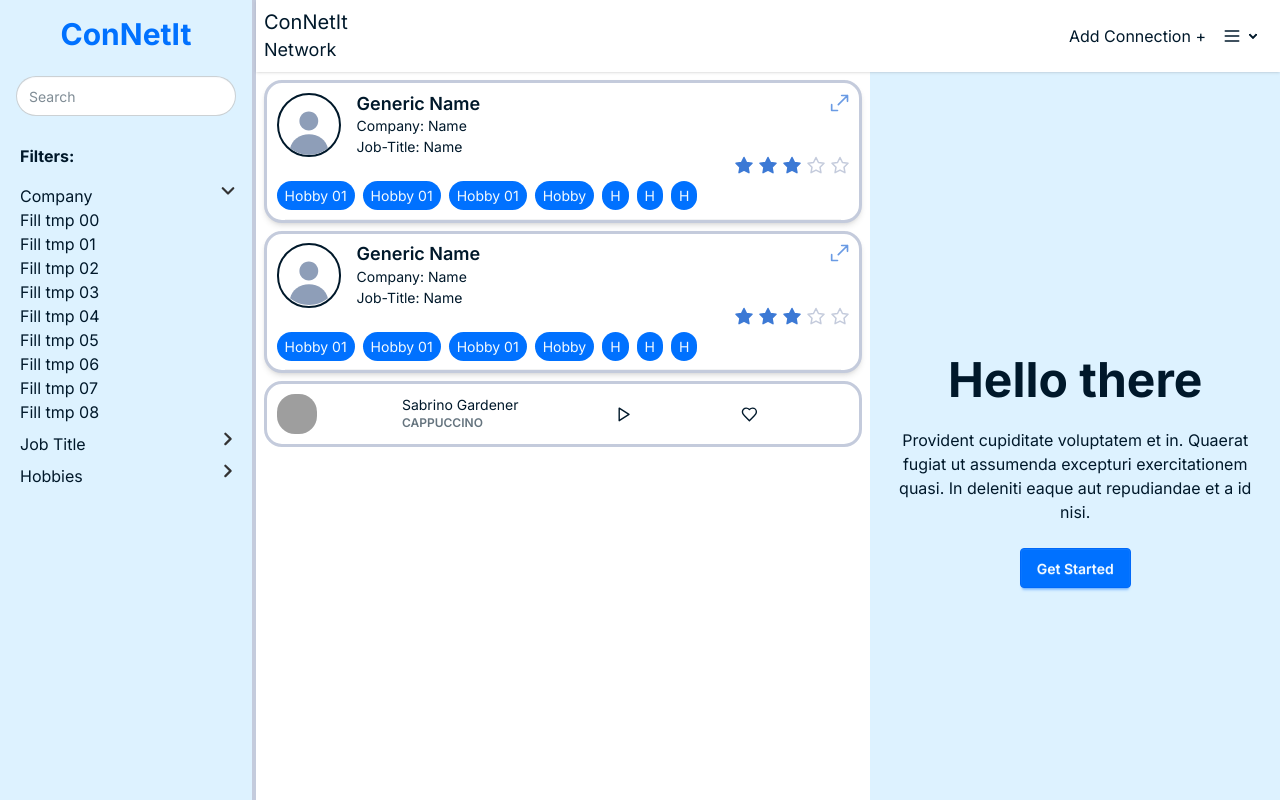
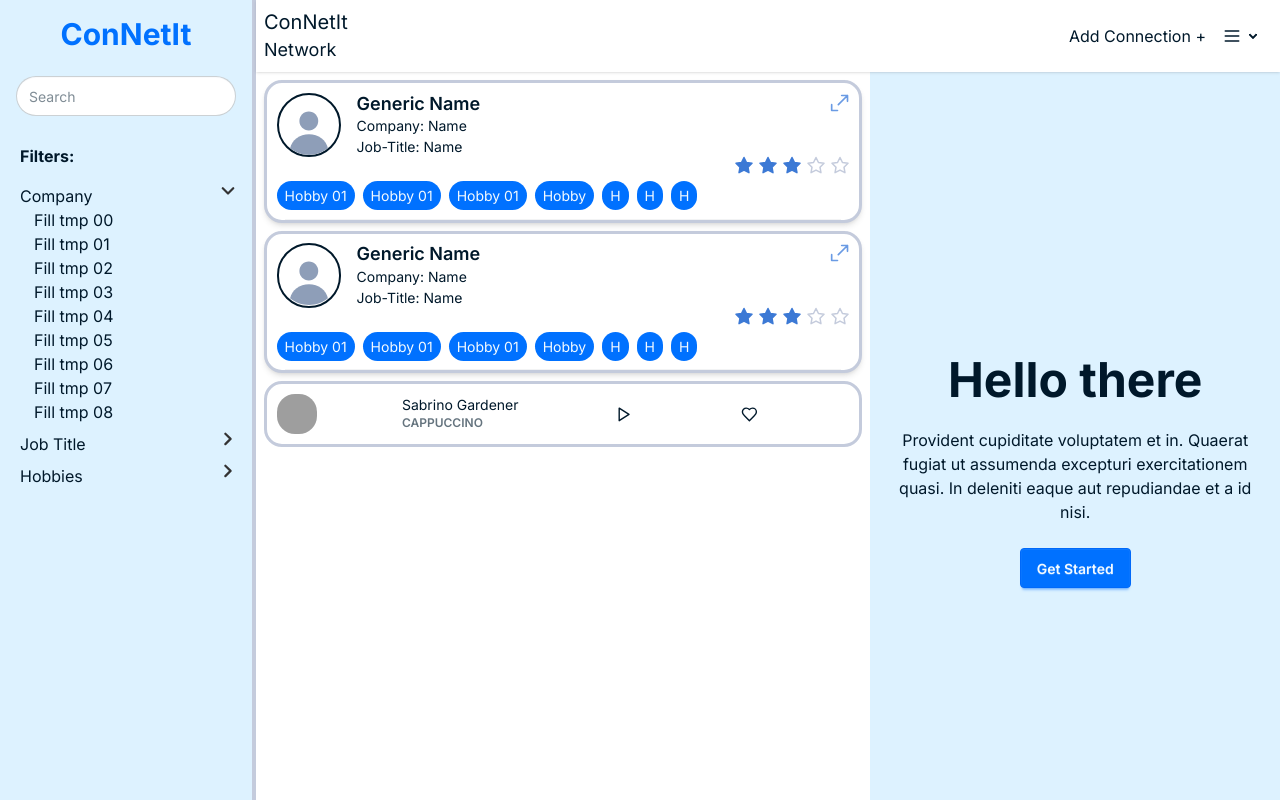
Before and after one commit to FabianoGLentini/ConNetIt, a Next.js app in the folder frontend/: page / in a window 1280 px wide. Both pictures are taken after a click on the button "Company". Built offline with nearby package versions, Linux system fonts and the light colour scheme; grey boxes are pictures that could not be loaded.

Commit message:
Adjust: dropdown filter option padding and spacing

```diff
--- a/frontend/app/components/SearchFilterSideBar/DropDown.tsx
+++ b/frontend/app/components/SearchFilterSideBar/DropDown.tsx
@@ -37,7 +37,7 @@ const DropDownFilter = ({ title, options }: DropDownFilterProps) => {
 
       {/* TODO transition max-h- may cause issues as we add more and more companies, might need to set up scroll style if to much? */}
       <ul
-        className={`grid overflow-hidden transition-all duration-200  ${
+        className={`pl-3.5 grid  overflow-hidden transition-all duration-200  ${
           accordionOpen
             ? "visible opacity-100 max-h-500 ease-in"
             : "invisible max-h-0 opacity-0 ease-out"
```
